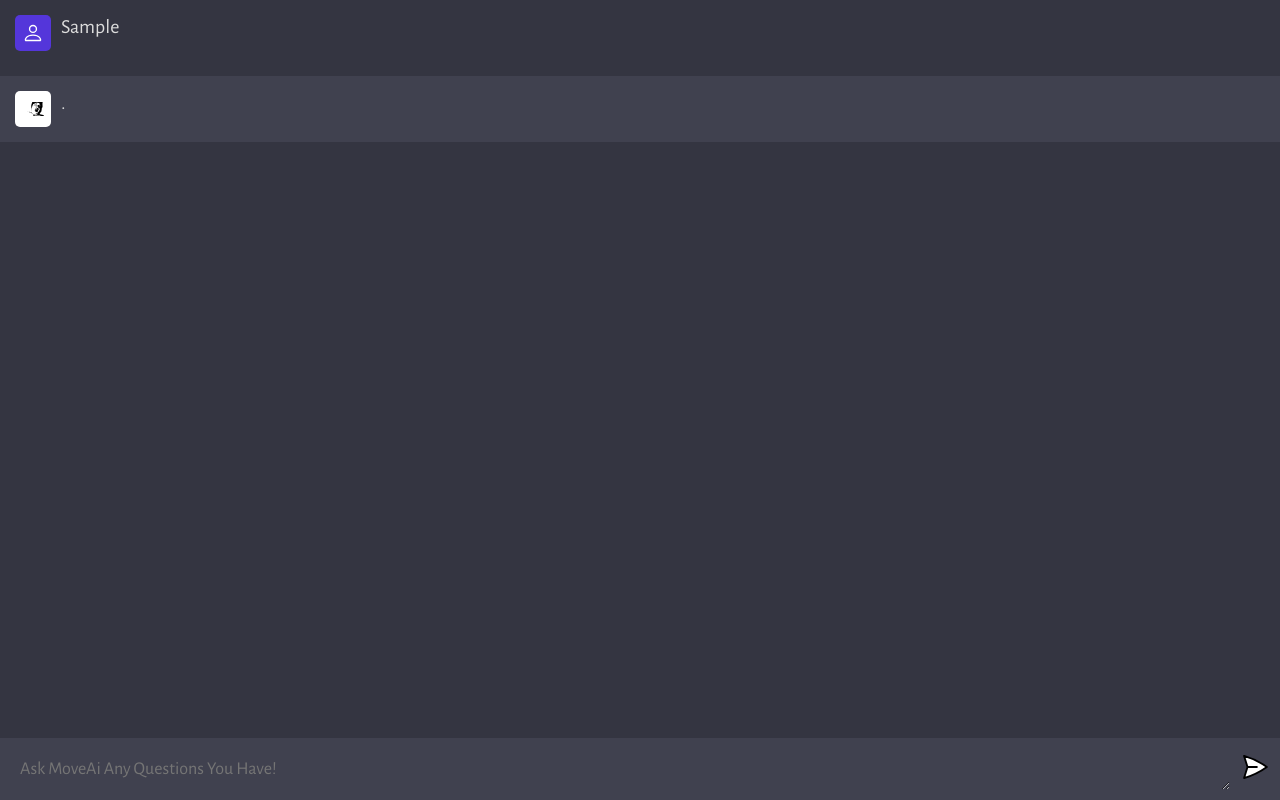
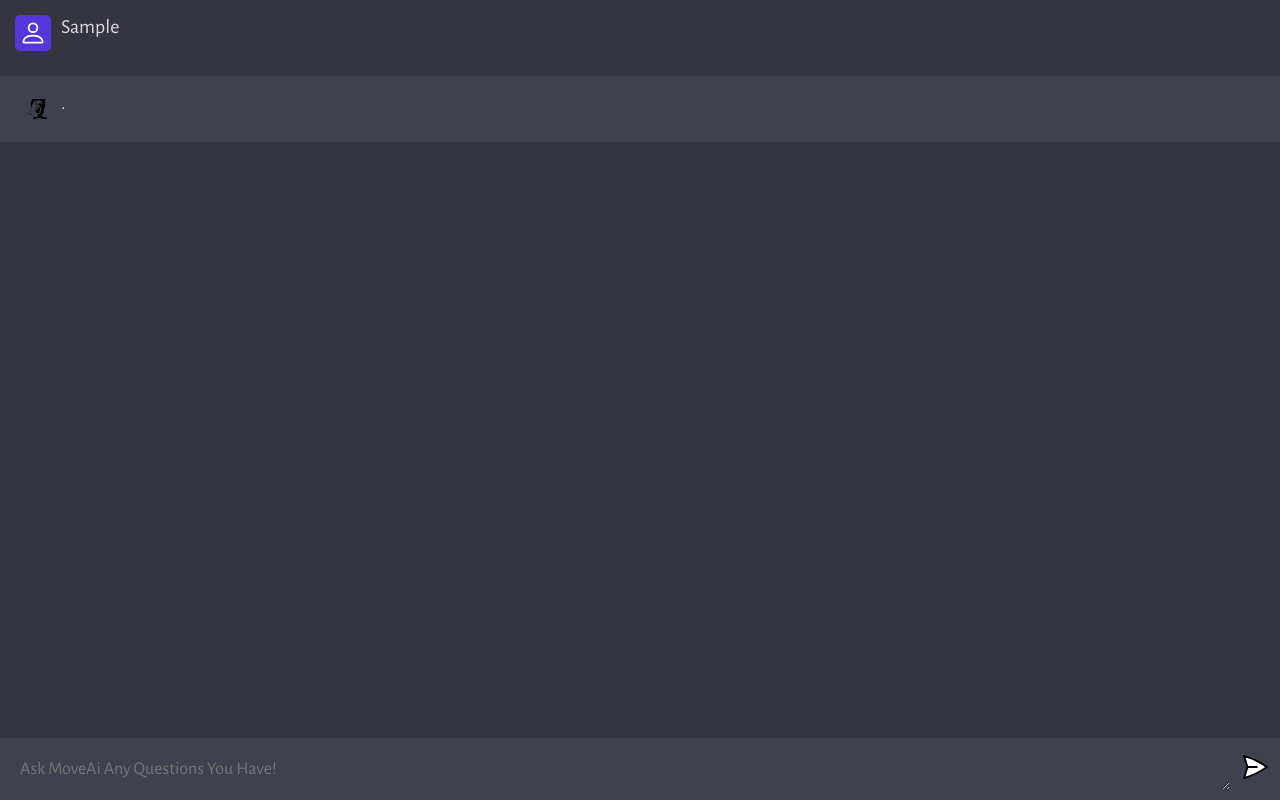
Before and after one commit to Michaelxboxpro/move_ai3, a website built with Vite: page client/index.html in a window 1280 px wide. Both pictures are taken after typing "Sample" into the empty fields and a click on the button 1255 px from the left and 769 px from the top of the page. Built offline with nearby package versions, Linux system fonts and the light colour scheme; no server answers.

Commit message:
new size + color

```diff
--- a/client/style.css
+++ b/client/style.css
@@ -77,12 +77,12 @@ body {
 }
 
 .ai .profile {
-  background: #ffffff;
+  background: #ffffff00;
 }
 
 .profile img {
-  width: 60%;
-  height: 60%;
+  width: 80%;
+  height: 80%;
   object-fit: contain;
 }
 
```
